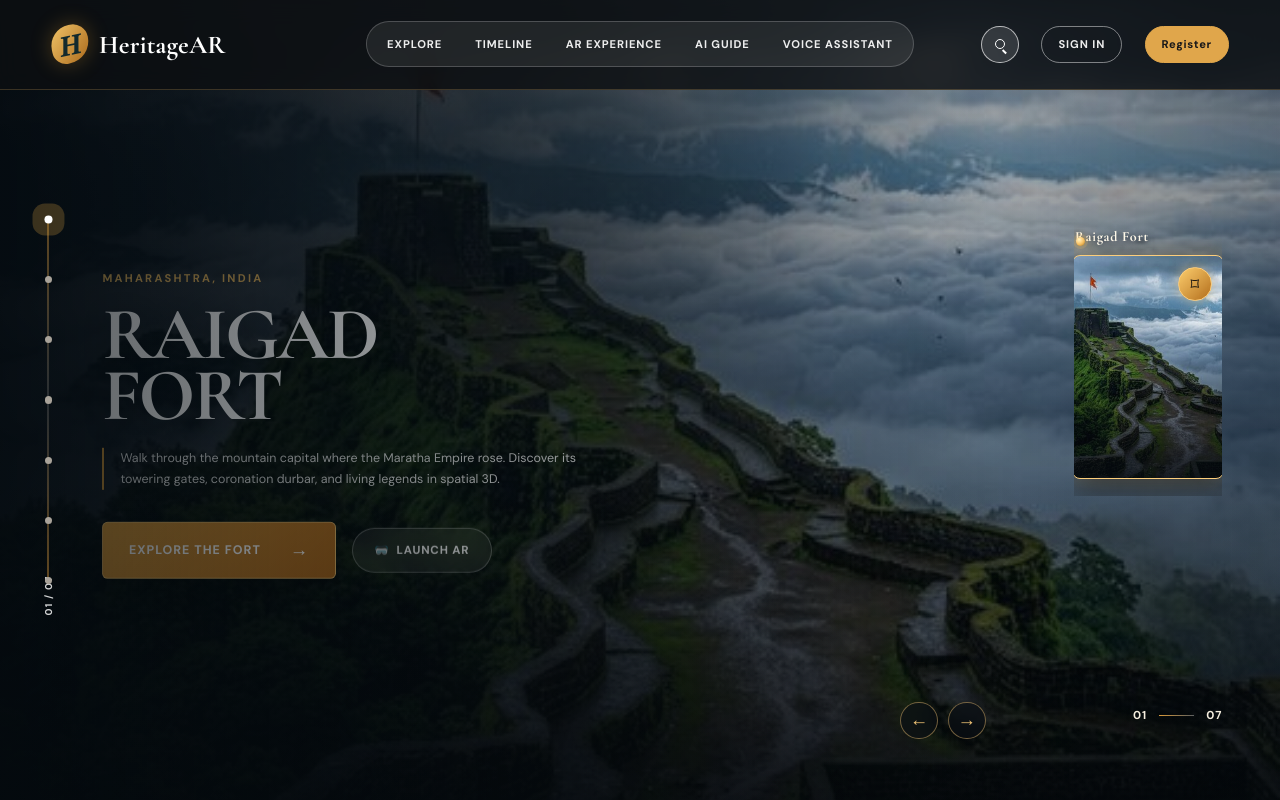
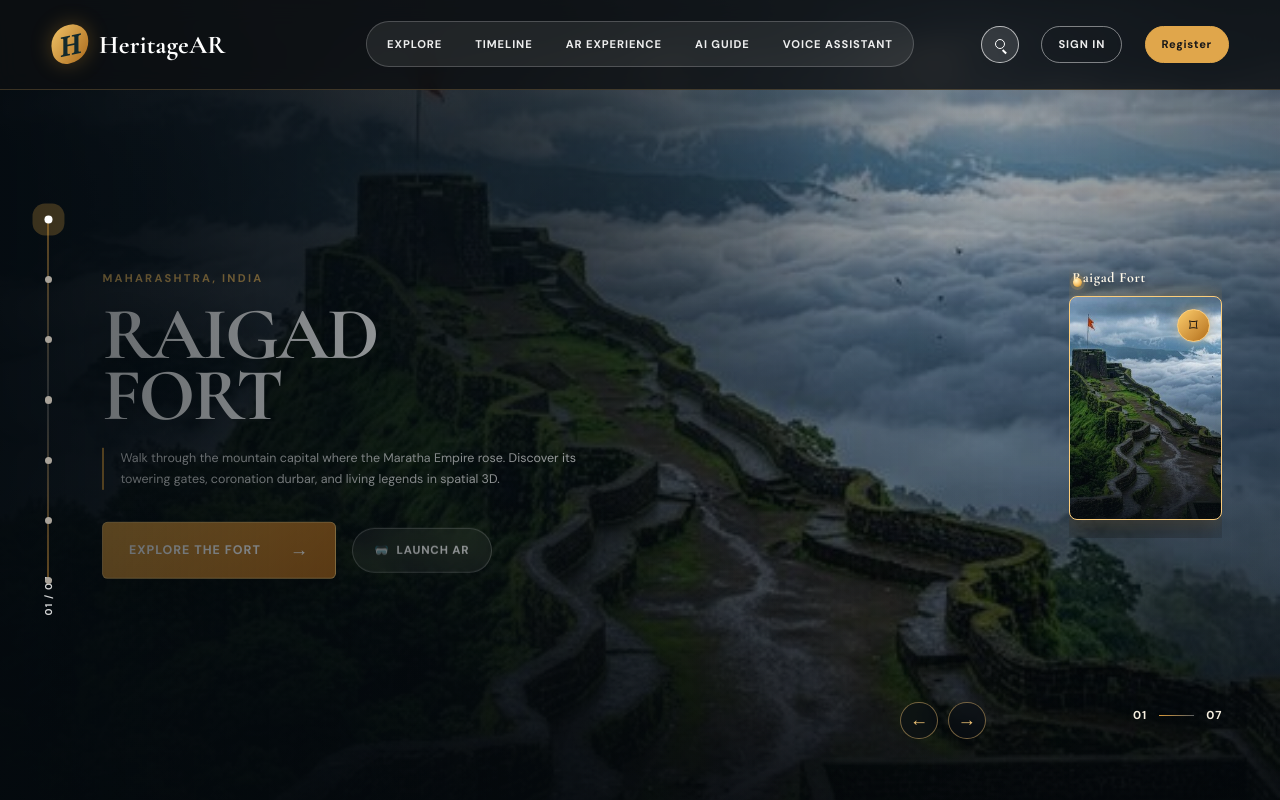
Before and after one commit to prajwaljadhav9793/Heritage-AR, a Flask app: page / in a window 1280 px wide. Run offline with Flask 3, Linux system fonts and the light colour scheme.

Commit message:
style(home): center story deck vertically in the middle

```diff
--- a/app/static/css/home.css
+++ b/app/static/css/home.css
@@ -394,18 +394,18 @@
    ========================================================================== */
 .story-deck {
   align-items: flex-end;
-  top: clamp(10.5rem, 28vh, 16.5rem);
-  bottom: auto;
   display: flex;
-  gap: 1.2rem;
+  gap: 1.25rem;
   left: auto;
   max-width: min(48vw, 44rem);
   overflow-x: auto;
   overflow-y: visible;
-  padding: 2.2rem 0.6rem 0.8rem;
+  padding: 2.4rem 0.6rem 0.8rem;
   position: absolute;
   right: clamp(1.5rem, 4.5vw, 5rem);
   scrollbar-width: none;
+  top: 50%;
+  transform: translateY(-50%);
   z-index: 4;
 }
 
@@ -422,7 +422,7 @@
   box-shadow: 0 10px 24px rgba(0, 0, 0, 0.38);
   color: #fff;
   cursor: pointer;
-  flex: 0 0 clamp(9.5rem, 11.8vw, 11.8rem);
+  flex: 0 0 clamp(9.5rem, 12vw, 12rem);
   flex-shrink: 0;
   height: clamp(13.8rem, 17.5vw, 16.5rem);
   padding: 0;
@@ -616,10 +616,11 @@
     max-width: min(34rem, 50vw);
   }
   .story-deck {
-    top: clamp(9.5rem, 25vh, 14rem);
     bottom: auto;
     max-width: 40vw;
     right: 1.5rem;
+    top: 50%;
+    transform: translateY(-50%);
   }
   .story-card,
   .story-card:nth-child(n) {
@@ -676,6 +677,8 @@
   }
   .story-deck {
     bottom: 1.6rem;
+    top: auto;
+    transform: none;
     gap: 0.7rem;
     left: 2.2rem;
     max-width: calc(100% - 7rem);
```
